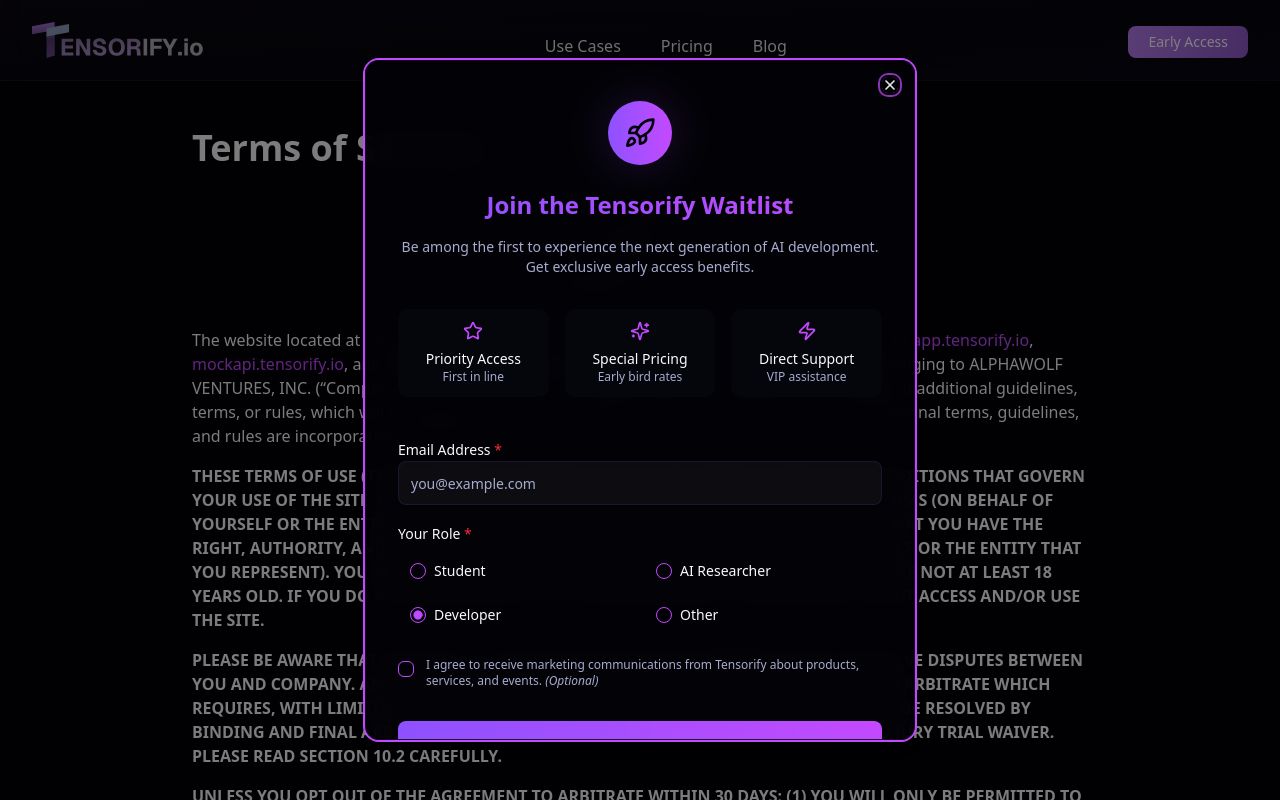
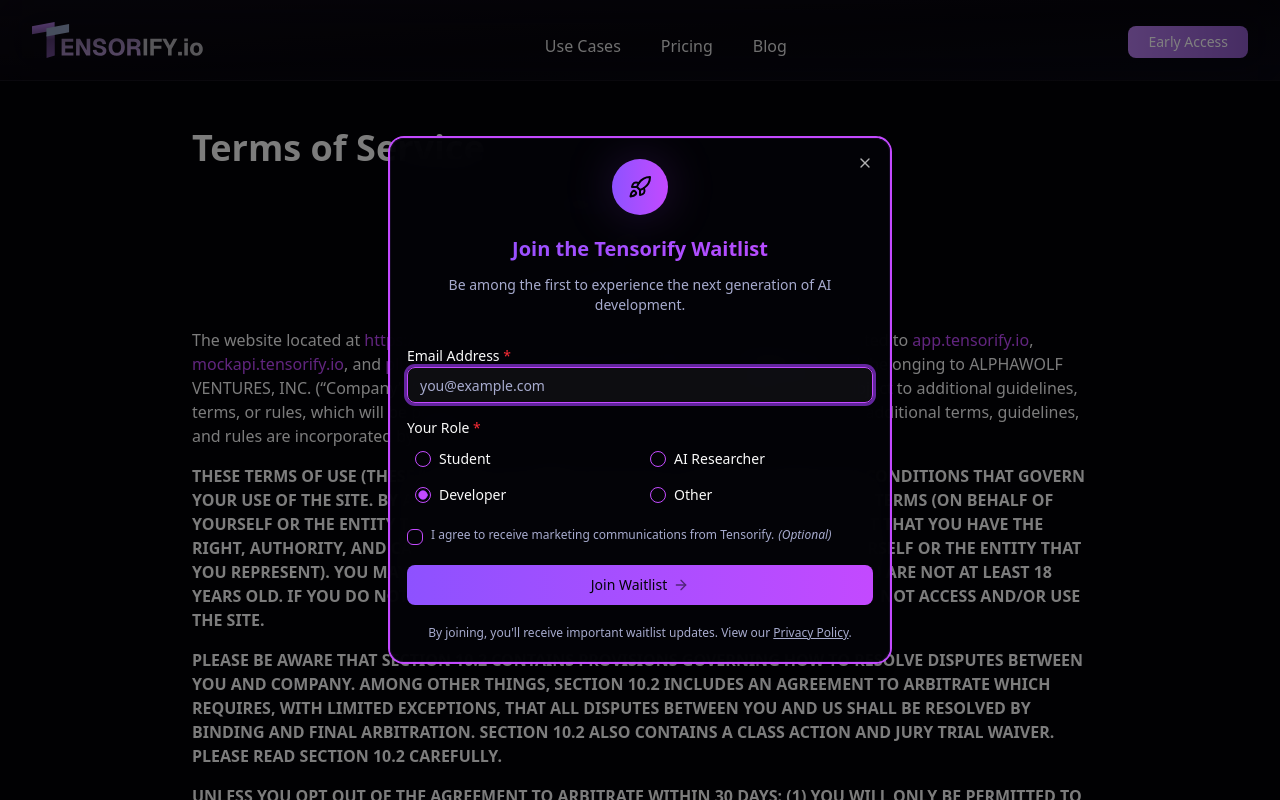
Before and after one commit to ari1337an/tensorify, a Next.js app: page /terms in a window 1280 px wide. Both pictures are taken after a click on the button "Early Access". Shown: the top 800 px of the page. Built offline with nearby package versions, Linux system fonts and the light colour scheme.

Commit message:
chore: changed ui elements order & made newsletter-signup compact

```diff
--- a/src/components/newsletter-signup.tsx
+++ b/src/components/newsletter-signup.tsx
@@ -7,18 +7,13 @@ import {
   DialogDescription,
   DialogHeader,
   DialogTitle,
-  DialogClose,
 } from "./ui/dialog";
 import { Button } from "./ui/button";
 import { Input } from "./ui/input";
 import {
-  ZapIcon,
   ArrowRight,
-  StarIcon,
   RocketIcon,
-  SparklesIcon,
   AlertCircle,
-  X as XIcon,
 } from "lucide-react";
 import { useNewsletterSignup } from "@/hooks/use-newsletter-signup";
 import { RadioGroup, RadioGroupItem } from "./ui/radio-group";
@@ -128,64 +123,34 @@ export function NewsletterSignup() {
       onOpenChange={(open) => !open && closeNewsletterSignup()}
     >
       {/* Fixed positioning to center the dialog on all devices */}
-      <DialogContent className="ring-2 ring-primary sm:max-w-[550px] rounded-xl border-primary/10 bg-background/95 backdrop-blur-lg p-4 sm:p-6 md:p-8
-        fixed left-[50%] top-[50%] translate-x-[-50%] translate-y-[-50%] max-h-[85vh] overflow-y-auto
-        w-[calc(100%-2rem)] sm:w-auto sm:min-w-[450px]">
+      <DialogContent className="ring-2 ring-primary sm:max-w-[500px] rounded-xl border-primary/10 bg-background/95 backdrop-blur-lg p-3 sm:p-4
+        fixed left-[50%] top-[50%] translate-x-[-50%] translate-y-[-50%] max-h-[90vh] overflow-y-auto
+        w-[calc(100%-1rem)] sm:w-auto sm:min-w-[400px]">
 
-        {/* Add explicit close button for mobile */}
-        <DialogClose className="absolute right-4 top-4 rounded-sm opacity-70 ring-offset-background transition-opacity hover:opacity-100 focus:outline-none focus:ring-2 focus:ring-ring focus:ring-offset-2 disabled:pointer-events-none data-[state=open]:bg-accent data-[state=open]:text-muted-foreground z-10">
-          <XIcon className="h-4 w-4" />
-          <span className="sr-only">Close</span>
-        </DialogClose>
 
-        <DialogHeader className="relative mb-4 mt-2">
-          <div className="relative mx-auto mb-4">
+        <DialogHeader className="relative mb-3 mt-1">
+          <div className="relative mx-auto mb-3">
             <div className="absolute inset-0 bg-gradient-to-r from-violet-500/20 to-primary/20 blur-xl rounded-full" />
-            <div className="relative flex h-14 sm:h-16 w-14 sm:w-16 items-center justify-center rounded-full bg-gradient-to-r from-violet-500 to-primary">
-              <RocketIcon className="h-6 sm:h-8 w-6 sm:w-8 text-background" />
+            <div className="relative flex h-12 sm:h-14 w-12 sm:w-14 items-center justify-center rounded-full bg-gradient-to-r from-violet-500 to-primary">
+              <RocketIcon className="h-5 sm:h-6 w-5 sm:w-6 text-background" />
             </div>
           </div>
 
-          <DialogTitle className="text-center text-xl sm:text-2xl font-bold bg-gradient-to-r from-violet-500 to-primary bg-clip-text text-transparent">
+          <DialogTitle className="text-center text-lg sm:text-xl font-bold bg-gradient-to-r from-violet-500 to-primary bg-clip-text text-transparent">
             Join the Tensorify Waitlist
           </DialogTitle>
 
-          <DialogDescription className="text-center text-sm text-muted-foreground mt-2">
+          <DialogDescription className="text-center text-xs sm:text-sm text-muted-foreground mt-1">
             Be among the first to experience the next generation of AI
-            development. Get exclusive early access benefits.
+            development.
           </DialogDescription>
         </DialogHeader>
 
-        {/* Benefits Grid - Improved for mobile */}
-        <div className="grid grid-cols-1 sm:grid-cols-3 gap-2 sm:gap-4 mb-6">
-          {[
-            { icon: StarIcon, title: "Priority Access", desc: "First in line" },
-            {
-              icon: SparklesIcon,
-              title: "Special Pricing",
-              desc: "Early bird rates",
-            },
-            { icon: ZapIcon, title: "Direct Support", desc: "VIP assistance" },
-          ].map((item, i) => (
-            <div
-              key={i}
-              className="flex sm:flex-col items-center sm:items-center text-left sm:text-center p-3 rounded-lg bg-muted/50 hover:bg-muted/80 transition-colors"
-            >
-              <div className="flex-shrink-0 mr-3 sm:mr-0 sm:mb-2">
-                <item.icon className="h-5 w-5 text-primary" />
-              </div>
-              <div>
-                <h4 className="text-sm font-medium">{item.title}</h4>
-                <p className="text-xs text-muted-foreground">{item.desc}</p>
-              </div>
-            </div>
-          ))}
-        </div>
 
-        <form onSubmit={handleSubmit} className="space-y-4">
+        <form onSubmit={handleSubmit} className="space-y-3">
           {/* Email Input */}
-          <div className="space-y-2">
-            <Label htmlFor="email" className="text-sm font-medium">
+          <div className="space-y-1">
+            <Label htmlFor="email" className="text-xs sm:text-sm font-medium">
               Email Address <span className="text-red-500">*</span>
             </Label>
             <Input
@@ -194,12 +159,12 @@ export function NewsletterSignup() {
               value={form.email}
               onChange={(e) => updateEmail(e.target.value)}
               placeholder="you@example.com"
-              className={`h-11 bg-muted/50 border-primary/10 focus:border-primary/30 transition-colors ${validationErrors.email ? "border-red-500" : ""
+              className={`h-9 bg-muted/50 border-primary/10 focus:border-primary/30 transition-colors ${validationErrors.email ? "border-red-500" : ""
                 }`}
               required
             />
             {validationErrors.email && (
-              <p className="text-xs text-red-500 flex items-center mt-1">
+              <p className="text-xs text-red-500 flex items-center mt-0.5">
                 <AlertCircle className="h-3 w-3 mr-1" />{" "}
                 {validationErrors.email}
               </p>
@@ -207,14 +172,14 @@ export function NewsletterSignup() {
           </div>
 
           {/* Role Selection - Improved for mobile */}
-          <div className="space-y-2">
-            <Label className="text-sm font-medium">
+          <div className="space-y-1">
+            <Label className="text-xs sm:text-sm font-medium">
               Your Role <span className="text-red-500">*</span>
             </Label>
             <RadioGroup
               value={form.role}
               onValueChange={(value) => updateRole(value as Role)}
-              className="grid grid-cols-1 sm:grid-cols-2 gap-2 mt-2"
+              className="grid grid-cols-1 sm:grid-cols-2 gap-1 mt-1"
               required
             >
               {[
@@ -225,12 +190,12 @@ export function NewsletterSignup() {
               ].map(({ value, label }) => (
                 <div
                   key={value}
-                  className="flex items-center space-x-2 rounded-md px-3 py-2 hover:bg-muted/70 transition-colors"
+                  className="flex items-center space-x-2 rounded-md px-2 py-1.5 hover:bg-muted/70 transition-colors"
                 >
                   <RadioGroupItem value={value} id={`role-${value}`} />
                   <Label
                     htmlFor={`role-${value}`}
-                    className="text-sm cursor-pointer w-full"
+                    className="text-xs sm:text-sm cursor-pointer w-full"
                   >
                     {label}
                   </Label>
@@ -238,7 +203,7 @@ export function NewsletterSignup() {
               ))}
             </RadioGroup>
             {validationErrors.role && (
-              <p className="text-xs text-red-500 flex items-center mt-1">
+              <p className="text-xs text-red-500 flex items-center mt-0.5">
                 <AlertCircle className="h-3 w-3 mr-1" /> {validationErrors.role}
               </p>
             )}
@@ -252,9 +217,9 @@ export function NewsletterSignup() {
                 animate={{ opacity: 1, height: "auto" }}
                 exit={{ opacity: 0, height: 0 }}
                 transition={{ duration: 0.2 }}
-                className="space-y-2 overflow-hidden"
+                className="space-y-1 overflow-hidden"
               >
-                <Label htmlFor="otherRole" className="text-sm font-medium">
+                <Label htmlFor="otherRole" className="text-xs sm:text-sm font-medium">
                   Please specify your role <span className="text-red-500">*</span>
                 </Label>
                 <Input
@@ -262,12 +227,12 @@ export function NewsletterSignup() {
                   value={form.otherRole}
                   onChange={(e) => updateOtherRole(e.target.value)}
                   placeholder="Your specific role"
-                  className={`h-11 bg-muted/50 border-primary/10 focus:border-primary/30 transition-colors ${validationErrors.otherRole ? "border-red-500" : ""
+                  className={`h-9 bg-muted/50 border-primary/10 focus:border-primary/30 transition-colors ${validationErrors.otherRole ? "border-red-500" : ""
                     }`}
                   required={form.role === "other"}
                 />
                 {validationErrors.otherRole && (
-                  <p className="text-xs text-red-500 flex items-center mt-1">
+                  <p className="text-xs text-red-500 flex items-center mt-0.5">
                     <AlertCircle className="h-3 w-3 mr-1" />{" "}
                     {validationErrors.otherRole}
                   </p>
@@ -277,39 +242,38 @@ export function NewsletterSignup() {
           </AnimatePresence>
 
           {/* Privacy Consent - Now Optional */}
-          <div className="flex items-start space-x-3 pt-2">
+          <div className="flex items-start space-x-2 pt-1">
             <Checkbox
               id="consent"
               checked={form.consentGiven}
               onCheckedChange={(checked) => updateConsent(checked as boolean)}
-              className="mt-1"
+              className="mt-0.5"
             />
-            <div className="grid gap-1.5 leading-none">
+            <div className="grid gap-1 leading-none">
               <Label
                 htmlFor="consent"
                 className="text-xs text-muted-foreground font-normal cursor-pointer"
               >
-                I agree to receive marketing communications from Tensorify about
-                products, services, and events. <span className="italic">(Optional)</span>
+                I agree to receive marketing communications from Tensorify.
+                <span className="italic ml-1">(Optional)</span>
               </Label>
-              {/* Removed validation error display for consent since it's optional now */}
             </div>
           </div>
 
           {/* Submit Button */}
           <Button
             type="submit"
-            className="w-full bg-gradient-to-r from-violet-500 to-primary hover:opacity-90 transition-opacity h-12 mt-4"
+            className="w-full bg-gradient-to-r from-violet-500 to-primary hover:opacity-90 transition-opacity h-10 mt-2"
             disabled={status === "loading" || status === "success"}
           >
             {status === "loading" ? (
-              <div className="h-5 w-5 animate-spin rounded-full border-2 border-background border-r-transparent" />
+              <div className="h-4 w-4 animate-spin rounded-full border-2 border-background border-r-transparent" />
             ) : status === "success" ? (
-              <span className="flex items-center justify-center">✓ Successfully Joined!</span>
+              <span className="flex items-center justify-center text-sm">✓ Successfully Joined!</span>
             ) : (
-              <span className="flex items-center justify-center">
-                Join Waitlist{" "}
-                <ArrowRight className="ml-2 h-4 w-4 animate-pulse" />
+              <span className="flex items-center justify-center text-sm">
+                Join Waitlist
+                <ArrowRight className="ml-1.5 h-4 w-4 animate-pulse" />
               </span>
             )}
           </Button>
@@ -322,7 +286,7 @@ export function NewsletterSignup() {
                 animate={{ opacity: 1, y: 0 }}
                 exit={{ opacity: 0, y: -10 }}
                 transition={{ duration: 0.2 }}
-                className="p-3 bg-red-500/10 border border-red-500/20 rounded-md text-red-500 text-xs text-center"
+                className="p-2 bg-red-500/10 border border-red-500/20 rounded-md text-red-500 text-xs text-center"
               >
                 {errorMessage || "Failed to sign up. Please try again."}
               </motion.div>
@@ -330,9 +294,9 @@ export function NewsletterSignup() {
           </AnimatePresence>
 
           {/* Privacy Notice */}
-          <p className="text-xs text-center text-muted-foreground mt-4 pb-2">
-            By joining, you&apos;ll receive important waitlist updates about
-            Tensorify&apos;s launch. You can unsubscribe at any time. View our{" "}
+          <p className="text-xs text-center text-muted-foreground mt-2 pb-1">
+            By joining, you&apos;ll receive important waitlist updates.
+            View our{" "}
             <a
               href="/privacy"
               className="underline hover:text-primary transition-colors"
--- a/src/components/ui/dialog.tsx
+++ b/src/components/ui/dialog.tsx
@@ -63,7 +63,7 @@ function DialogContent({
         {...props}
       >
         {children}
-        <DialogPrimitive.Close className="ring-offset-background focus:ring-ring data-[state=open]:bg-accent data-[state=open]:text-muted-foreground absolute top-4 right-4 rounded-xs opacity-70 transition-opacity hover:opacity-100 focus:ring-2 focus:ring-offset-2 focus:outline-hidden disabled:pointer-events-none [&_svg]:pointer-events-none [&_svg]:shrink-0 [&_svg:not([class*='size-'])]:size-4">
+        <DialogPrimitive.Close className="ring-offset-background cursor-pointer focus:ring-ring data-[state=open]:bg-accent data-[state=open]:text-muted-foreground absolute top-4 right-4 rounded-xs opacity-70 transition-opacity hover:opacity-100 focus:ring-2 focus:ring-offset-2 focus:outline-hidden disabled:pointer-events-none [&_svg]:pointer-events-none [&_svg]:shrink-0 [&_svg:not([class*='size-'])]:size-4">
           <XIcon />
           <span className="sr-only">Close</span>
         </DialogPrimitive.Close>
```
Also changed, not shown: src/components/hero.tsx (+50 -51 lines).
